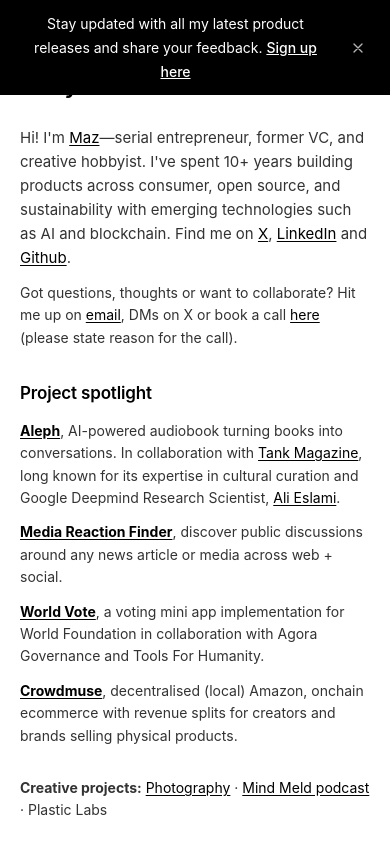
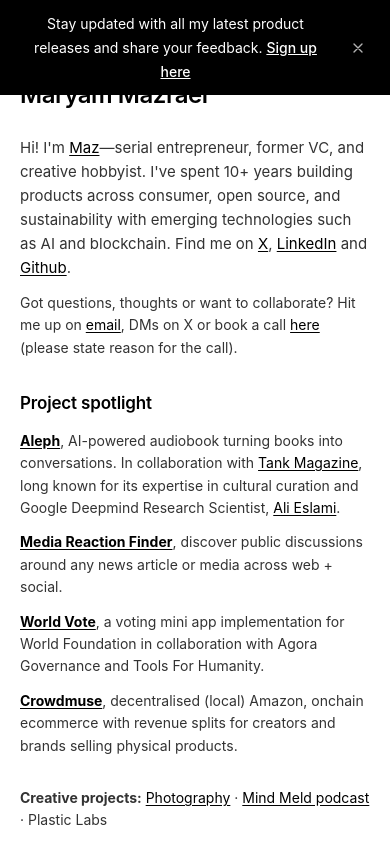
Before and after one commit to mmazco/website, a Next.js app: page / in a window 390 px wide. Shown: the top 844 px of the page. Built offline with nearby package versions, Linux system fonts and the light colour scheme.

Commit message:
Increase mobile spacing below banner for content and dark mode toggle

```diff
--- a/app/globals.css
+++ b/app/globals.css
@@ -586,7 +586,7 @@ body {
     height: auto;
     min-height: auto;
     position: relative;
-    padding: 70px 25px 40px 25px;
+    padding: 80px 25px 40px 25px;
   }
 
   .left-content {
@@ -653,7 +653,7 @@ body {
   }
 
   .theme-toggle {
-    top: 55px;
+    top: 60px;
     right: 15px;
   }
 
@@ -739,7 +739,7 @@ body {
 
 @media (max-width: 480px) {
   .left-panel {
-    padding: 65px 20px 30px 20px;
+    padding: 75px 20px 30px 20px;
   }
 
   .left-content h1 {
```
